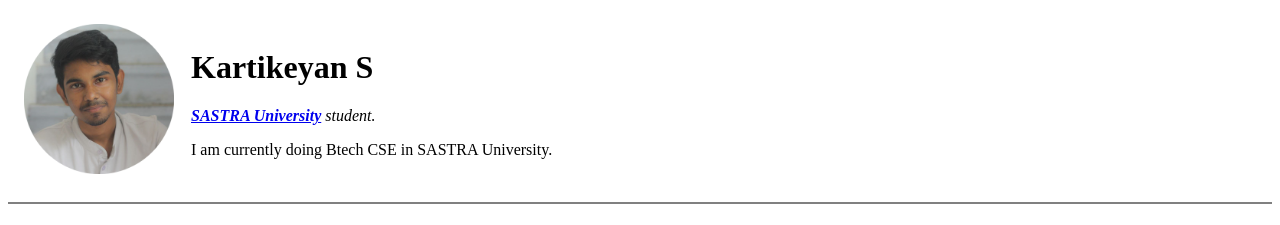
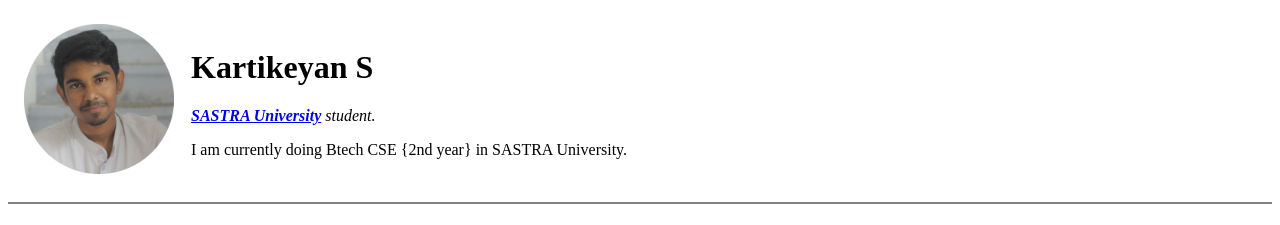
Before and after one commit to karthi-kn-7/cv, a plain HTML site: page index.html in a window 1280 px wide. Shown: the top 225 px of the page. Drawn offline with Linux system fonts and the light colour scheme.

Commit message:
Update index.html

```diff
--- a/index.html
+++ b/index.html
@@ -14,7 +14,7 @@
       <td>
         <h1>Kartikeyan S</h1>
         <p><em> <strong><a href="https://www.sastra.edu/">SASTRA University</a></strong> student. </em></p>
-        <p>I am currently doing Btech CSE in SASTRA University.</p></td>
+        <p>I am currently doing Btech CSE {2nd year} in SASTRA University.</p></td>
     </tr>
   </table>
 
```
